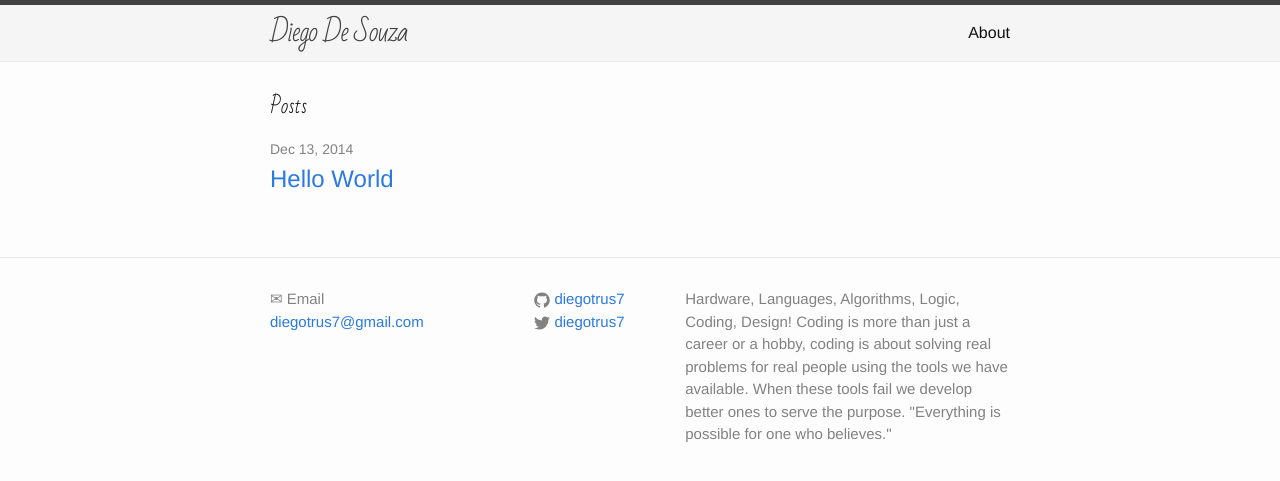
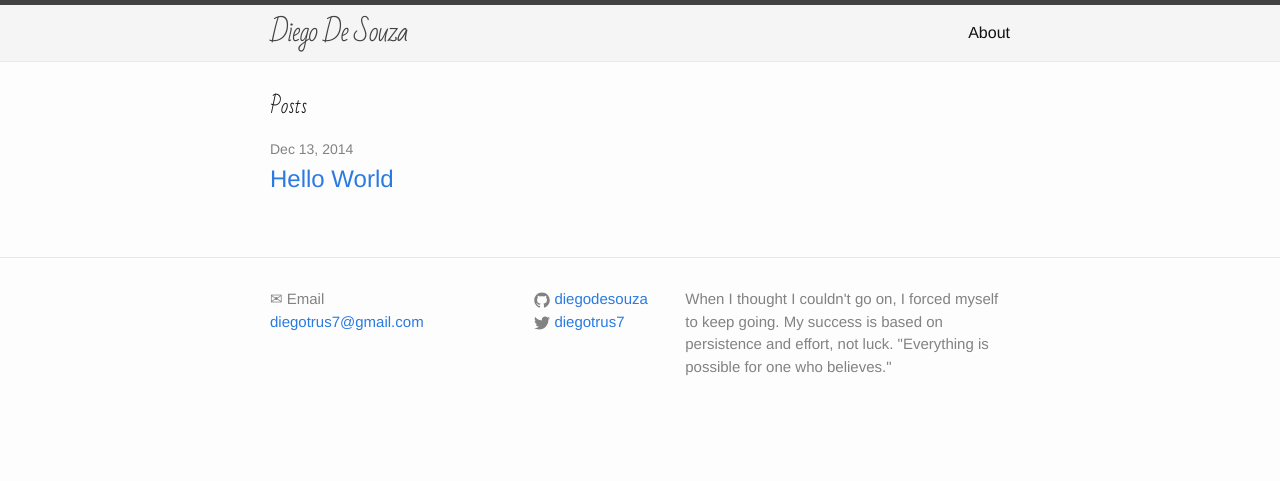
Before and after one commit to diegodesouza/diegodesouza.github.io, a Jekyll site: the page built from index.html, in a window 1280 px wide. Shown: the top 481 px of the page. Built offline with Jekyll 4.4.1, drawn with Linux system fonts in a browser that asks for light colours.

Commit message:
perhaps now

```diff
--- a/CNAME
+++ /dev/null
@@ -1 +0,0 @@
-diegodesouza.com
--- a/_config.yml
+++ b/_config.yml
@@ -2,18 +2,15 @@
 title: Diego De Souza
 email: diegotrus7@gmail.com
 description: > # this means to ignore newlines until "baseurl:"
-  Hardware, Languages, Algorithms, Logic, Coding, Design!
+  When I thought I couldn't go on, I forced myself to keep going.
+   My success is based on persistence and effort, not luck.
 
-  Coding is more than just a career or a hobby, coding is about solving real problems
-  for real people using the tools we have available.
-  When these tools fail we develop better ones to serve the purpose.
+   "Everything is possible for one who believes."
 
-
-  "Everything is possible for one who believes."
 baseurl: "" # the subpath of your site, e.g. /blog/
-url: "http://diegodesouza.com" # the base hostname & protocol for your site
+url: "http://diegodesouza.github.io" # the base hostname & protocol for your site
 twitter_username: diegotrus7
-github_username:  diegotrus7
+github_username:  diegodesouza
 
 # Build settings
 markdown: kramdown
```
